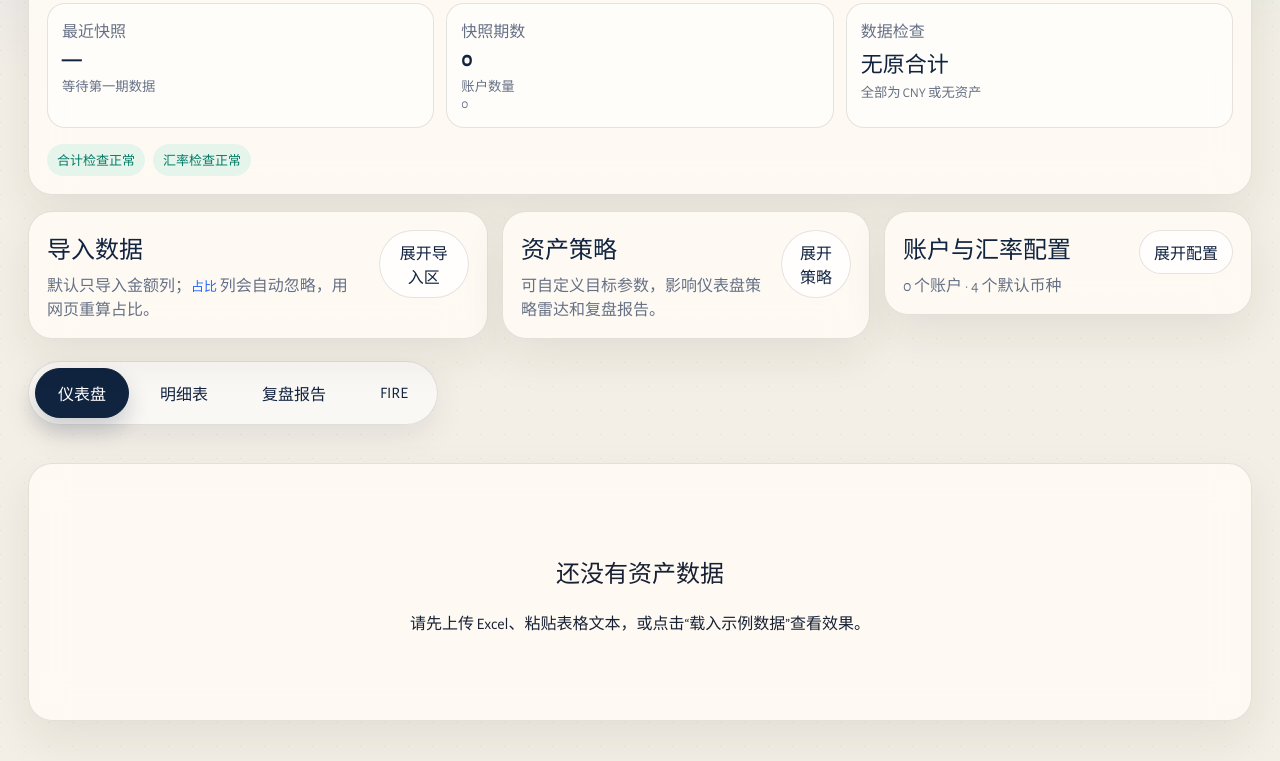
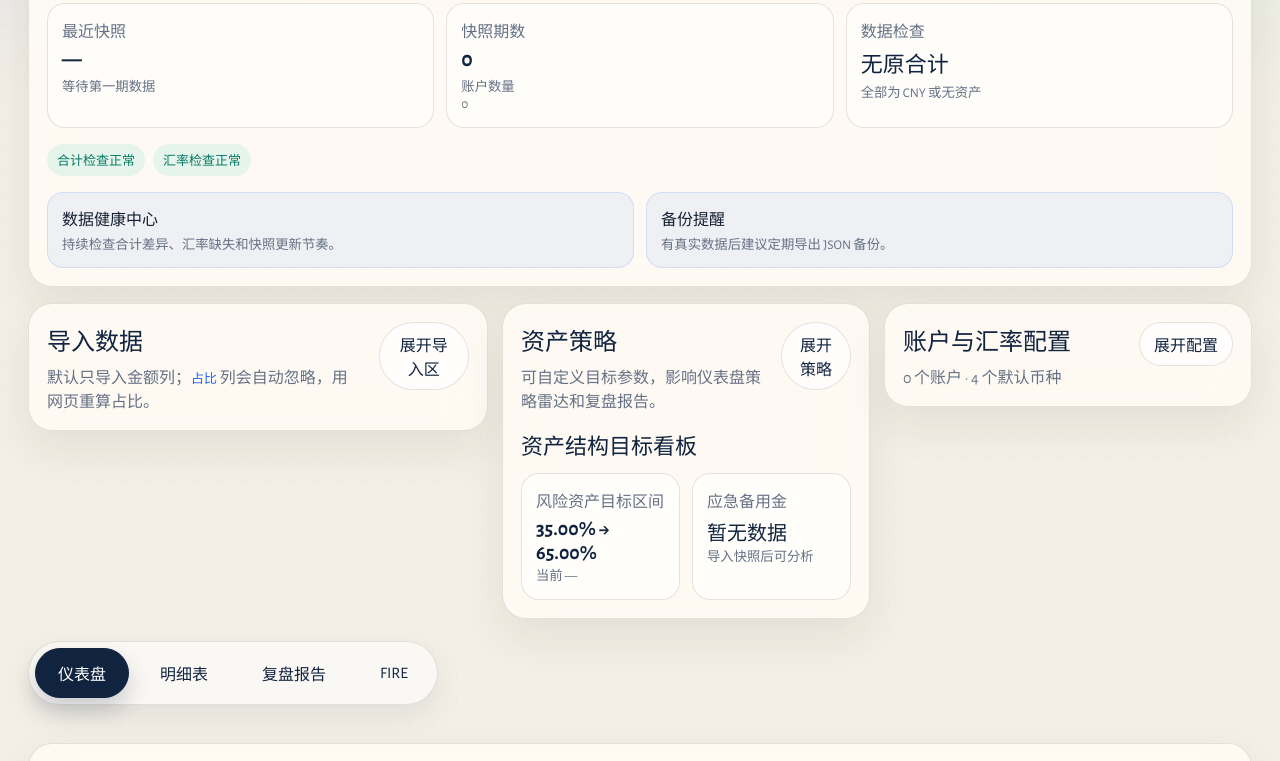
Before and after one commit to ASC8384/AssetLens, a React (Vite) app: page / in a window 1280 px wide. Shown: the part 454-1215 px from the top of the page. Built offline with nearby package versions, Linux system fonts and the light colour scheme.

Commit message:
补齐数据健康和资产结构建议

```diff
--- a/src/components/DataHealthCard.tsx
+++ b/src/components/DataHealthCard.tsx
@@ -35,6 +35,10 @@ export function DataHealthCard({ data, onNavigate }: { data: AppData; onNavigate
         <span className={`data-health-chip ${analysis.hasTotalIssue ? 'attention' : ''}`}>{analysis.hasTotalIssue ? '合计差异待查' : '合计检查正常'}</span>
         <span className={`data-health-chip ${analysis.hasMissingExchangeRates ? 'attention' : ''}`}>{analysis.hasMissingExchangeRates ? '汇率缺失待查' : '汇率检查正常'}</span>
       </div>
+      <div className="data-health-center">
+        <div><strong>数据健康中心</strong><small>持续检查合计差异、汇率缺失和快照更新节奏。</small></div>
+        <div><strong>备份提醒</strong><small>{analysis.snapshotCount >= 3 ? '已有多期快照，建议导出 JSON 备份。' : '有真实数据后建议定期导出 JSON 备份。'}</small></div>
+      </div>
     </section>
   );
 }
--- a/src/components/StrategyPanel.tsx
+++ b/src/components/StrategyPanel.tsx
@@ -1,9 +1,13 @@
 import { useState } from 'react';
 import { categories } from '../lib/defaults';
+import { analyzeStrategy } from '../lib/strategy';
+import { formatPercent } from '../lib/format';
 import type { AppData, AssetCategory } from '../lib/types';
 
 export function StrategyPanel({ data, onChange }: { data: AppData; onChange: (data: AppData) => void }) {
   const [expanded, setExpanded] = useState(false);
+  const latest = data.snapshots[data.snapshots.length - 1];
+  const analysis = latest ? analyzeStrategy(latest, data.strategy) : null;
 
   function updateStrategyNumber(key: 'cashReserveTarget' | 'riskAssetMinRatio' | 'riskAssetMaxRatio', value: string) {
     const number = Number(value);
@@ -32,6 +36,11 @@ export function StrategyPanel({ data, onChange }: { data: AppData; onChange: (da
         </div>
         <button onClick={() => setExpanded(!expanded)}>{expanded ? '收起策略' : '展开策略'}</button>
       </div>
+      <div className="strategy-target-board">
+        <h3>资产结构目标看板</h3>
+        <div><span>风险资产目标区间</span><strong>{formatPercent(data.strategy.riskAssetMinRatio)} → {formatPercent(data.strategy.riskAssetMaxRatio)}</strong><small>当前 {formatPercent(analysis?.riskAssetRatio)}</small></div>
+        <div><span>应急备用金</span><strong>{analysis ? (analysis.cashReserveGap >= 0 ? '已达标' : '需补齐') : '暂无数据'}</strong><small>{analysis ? `差额 ${analysis.cashReserveGap >= 0 ? '+' : ''}${analysis.cashReserveGap}` : '导入快照后可分析'}</small></div>
+      </div>
       {expanded && (
         <div className="strategy-config-grid">
           <label><span>应急备用金目标<small>现金 + 银行卡至少保留的金额</small></span><input type="number" value={data.strategy.cashReserveTarget} onChange={(event) => updateStrategyNumber('cashReserveTarget', event.target.value)} /></label>
--- a/src/styles.css
+++ b/src/styles.css
@@ -121,6 +121,10 @@ code { color: var(--blue); }
 .data-health-chips { display: flex; flex-wrap: wrap; gap: 8px; }
 .data-health-chip { padding: 6px 10px; border-radius: 999px; background: rgba(18,184,166,.1); color: #057a65; font-weight: 800; font-size: 13px; }
 .data-health-chip.attention { background: #fff7ed; color: #c2410c; }
+.data-health-center { display: grid; grid-template-columns: repeat(2, minmax(0, 1fr)); gap: 12px; }
+.data-health-center div { padding: 13px 14px; border-radius: 16px; background: rgba(34,102,255,.07); border: 1px solid rgba(34,102,255,.14); }
+.data-health-center strong, .data-health-center small { display: block; }
+.data-health-center small { color: var(--muted); margin-top: 4px; }
 
 .panel, .chart-card, .metric-card {
   background: var(--panel);
@@ -196,6 +200,11 @@ code { color: var(--blue); }
 .strategy-radar h3 { margin: 0 0 6px; font-family: 'DM Serif Display', Georgia, serif; font-size: 24px; font-weight: 400; color: var(--navy); }
 .strategy-radar p { margin: 0; color: var(--muted); }
 .strategy-radar ul { margin: 0; padding-left: 20px; color: var(--navy); }
+.strategy-target-board { display: grid; grid-template-columns: repeat(2, minmax(0, 1fr)); gap: 12px; margin-top: 16px; }
+.strategy-target-board h3 { grid-column: 1 / -1; margin: 0; font-family: 'DM Serif Display', Georgia, serif; font-size: 22px; font-weight: 400; color: var(--navy); }
+.strategy-target-board div { padding: 14px; border-radius: 18px; background: rgba(255,255,255,.56); border: 1px solid var(--line); }
+.strategy-target-board span, .strategy-target-board small { display: block; color: var(--muted); }
+.strategy-target-board strong { display: block; margin-top: 5px; color: var(--navy); font-size: 20px; }
 .strategy-config-grid { display: grid; grid-template-columns: repeat(2, minmax(160px, 1fr)); gap: 12px; margin-top: 16px; }
 .strategy-config-grid label { display: flex; gap: 8px; align-items: center; color: #475467; }
 .strategy-config-grid label span { display: grid; gap: 2px; }
```
Also changed, not shown: 2 other files (tests, documents, lock files or other folders).
